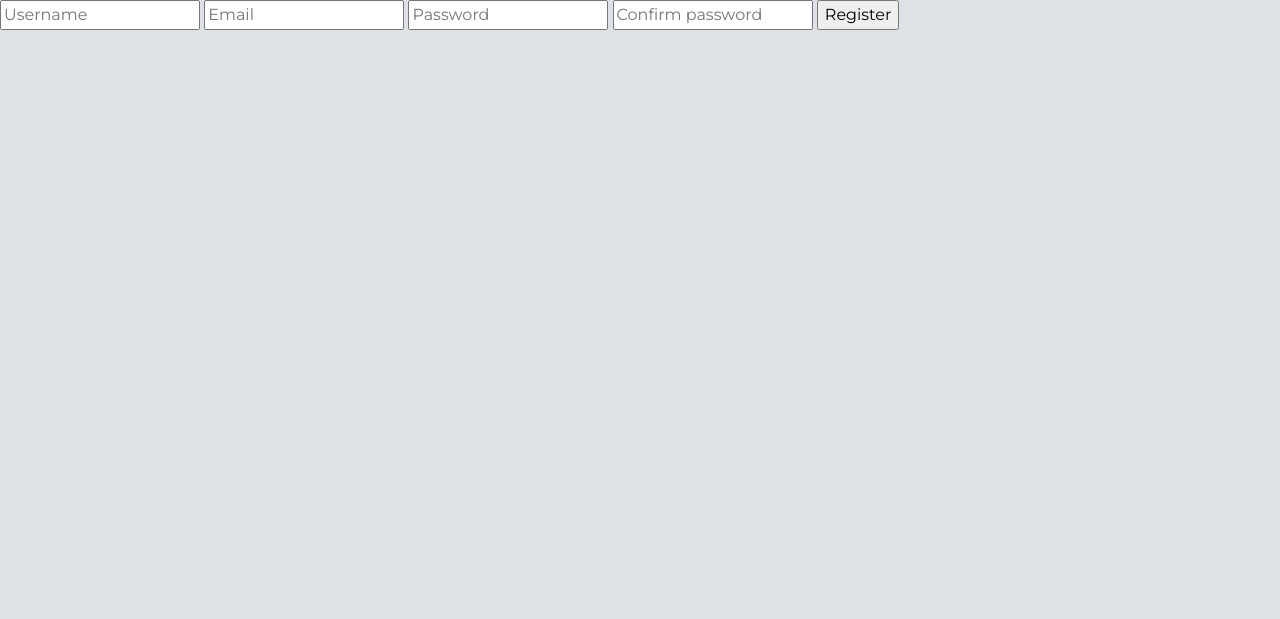
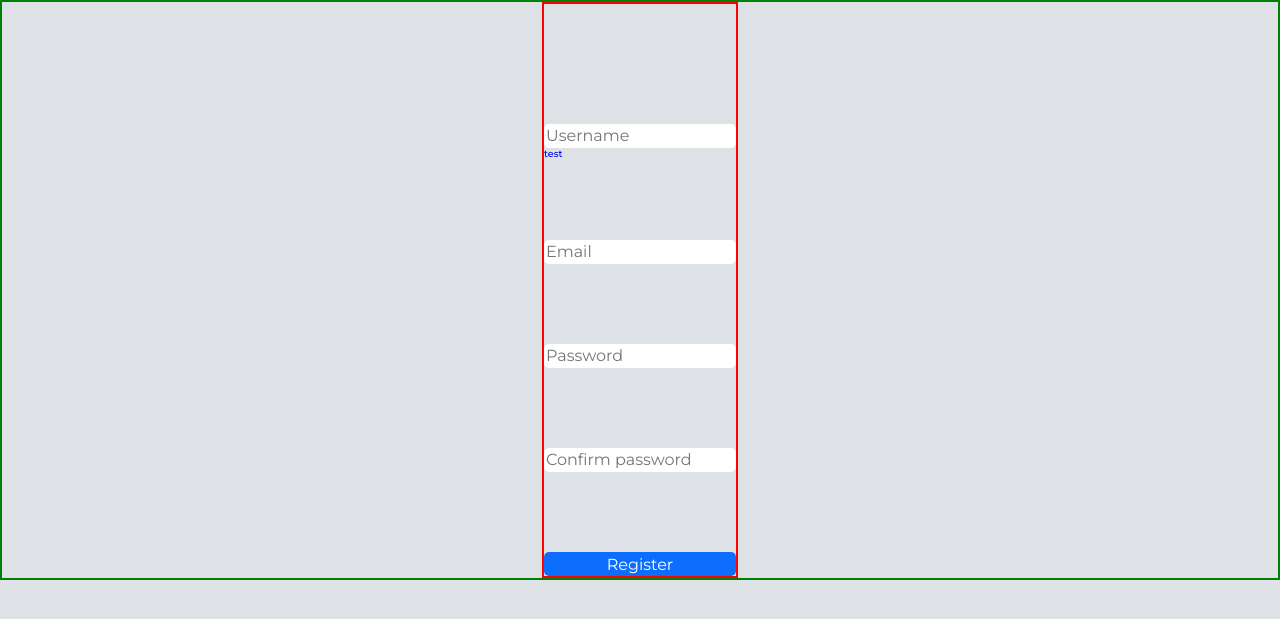
Before and after one commit to maximbarbe/Menu-UDEM-api, a FastAPI app: page /register in a window 1280 px wide. Shown: the part 82-701 px from the top of the page. Run offline with FastAPI, Linux system fonts and the light colour scheme.

Commit message:
register page work

```diff
--- a/main.py
+++ b/main.py
@@ -10,7 +10,7 @@ import os
 import sqlite3
 from forms import RegisterForm
 from helpers import check_password_validity
-
+import uvicorn
 ##################################### FASTAPI SETUP ##################################################
 
 user = None
@@ -102,3 +102,7 @@ async def login(user_data: OAuth2PasswordRequestForm = Depends()):
     print(user_data)
     pass
 ##############################################################################################################
+
+
+if __name__ == "__main__":
+    uvicorn.run(app, port=5500, host="127.0.0.1")
--- a/static/styles/register.css
+++ b/static/styles/register.css
@@ -0,0 +1,40 @@
+
+.register--form {
+    width: 100%;
+    display: flex;
+    justify-content: center;
+    border: green 2px solid;
+}
+.register-form-container {
+    border: red 2px solid;
+    display: flex;
+    flex-direction: column;
+}
+
+.register-form-container > input:first-of-type {
+    margin-top: 15vh;
+}
+.register-form-container > input {
+    margin-top: 10vh;
+    border-radius: 5px;
+    width: 15vw;
+    height: 3vh;
+    border: none;
+}
+.register-form-container > input:focus {
+    outline: none;
+    border: 2.5px solid #0d6efd;
+}
+
+.register-submit {
+    color: white;
+    background: #0d6efd;
+
+}
+
+.register-form-container > h1{
+    color: blue;
+    font-size: 0.75vw;
+    margin: 0;
+
+}
--- a/templates/base.html
+++ b/templates/base.html
@@ -14,7 +14,7 @@
 <body>
     <nav class="navbar nav--background navbar-expand-lg">
         <div class="container-fluid">
-            <a class="navbar-brand" href="/"><img class="udem-logo" src="{{ url_for('static', path='images/logo_udem_white.svg') }}" alt="udem-logo"/></a>
+            <a class="navbar-brand" href="/"><img height="" width="" class="udem-logo" src="{{ url_for('static', path='images/logo_udem_white.svg') }}" alt="udem-logo"/></a>
             <ul class="navbar-nav">
                 {% if user %}
                 <li class="nav-item">
@@ -40,8 +40,6 @@
                         Login
                     </a>
                 </li>
-
-
                 {% endif %}
             </ul>
         </div>
--- a/templates/register.html
+++ b/templates/register.html
@@ -1,36 +1,48 @@
 {% extends 'base.html' %}
 {% block title %}Register{% endblock %}
+{% block extra_links %}
+    <link rel="stylesheet" href="{{ url_for('static', path='styles/register.css') }}"/>
+{% endblock %}
 {% block body %}
     {% if not form_data %}
         <div class="register--form">
-        <form method="post" action="/register">
+            <form class="register-form-container" method="post" action="/register">
                 <input type="text" placeholder="Username" name="username"/>
+                <h1>test</h1>
                 <input type="email" placeholder="Email" name="email"/>
                 <input type="password" placeholder="Password" name="password"/>
                 <input type="password" placeholder="Confirm password" name="confirmed_password"/>
-            <input type="submit" value="Register"/>
+                <input class="register-submit" type="submit" value="Register"/>
             </form>
         </div>
         {% else %}
         <div class="register--form">
-        <form method="post" action="/register">
+            <form class="register-form-container" method="post" action="/register">
                 <input type="text" placeholder="Username" name="username" value="{{ form_data.username }}"/>
                 {% if errors["username"] %}
-                <h1>{{ errors["username"] }}</h1>
+                    <h1 class="error">{{ errors["username"] }}</h1>
                 {% endif %}
                 <input type="email" placeholder="Email" name="email" value="{{ form_data.email }}"/>
                 {% if errors["email"] %}
-                <h1> {{ errors["email"] }}</h1>
+                    <h1 class="error"> {{ errors["email"] }}</h1>
                 {% endif %}
                 <input type="password" placeholder="Password" name="password" value="{{ form_data.password }}"/>
                 <input type="password" placeholder="Confirm password" name="confirmed_password" value=" {{ form_data.confirmed_password }} "/>
                 {% for error in [errors["password_not_fit"], errors["password_not_match"]] %}
                     {% if error %}
-                    <h1>{{ error }}</h1>
+                        <h1 class="error">{{ error }}</h1>
                     {% endif %}
                 {% endfor %}
-            <input type="submit" value="Register"/>
+                <input class="register-submit" type="submit" value="Register"/>
             </form>
         </div>
+        <script>
+            var errors = document.querySelectorAll("#error");
+            for (let i = 0; i < errors.length; i++) {
+                if (errors[i].contains("test")) {
+                    errors;
+                }
+            }
+        </script>
     {% endif %}
 {% endblock %}
```
Also changed, not shown: static/scripts/script.js (line endings or trailing spaces). Lines whose indentation alone changed are shown as unchanged.
